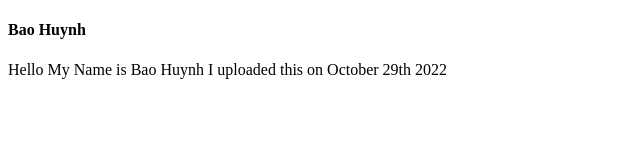
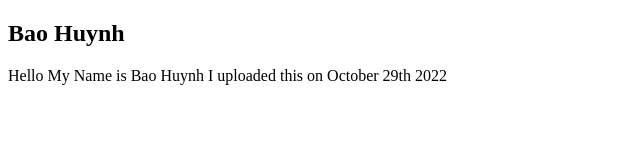
Before and after one commit to VinBHuynh/VinBHuynh.github.io, a plain HTML site: page index.html in a window 1280 px wide. Shown: the whole page, without its empty margins (0-640 px from the left). Drawn offline with Linux system fonts and the light colour scheme.

Commit message:
first heading

```diff
--- a/index.html
+++ b/index.html
@@ -10,7 +10,7 @@
     <div class="topnav">
       <nav>
         <div class="heading">
-          <h4> Bao Huynh</h4>
+          <h1> Bao Huynh</h1>
         </div>
       </nav>
     </div>
```
